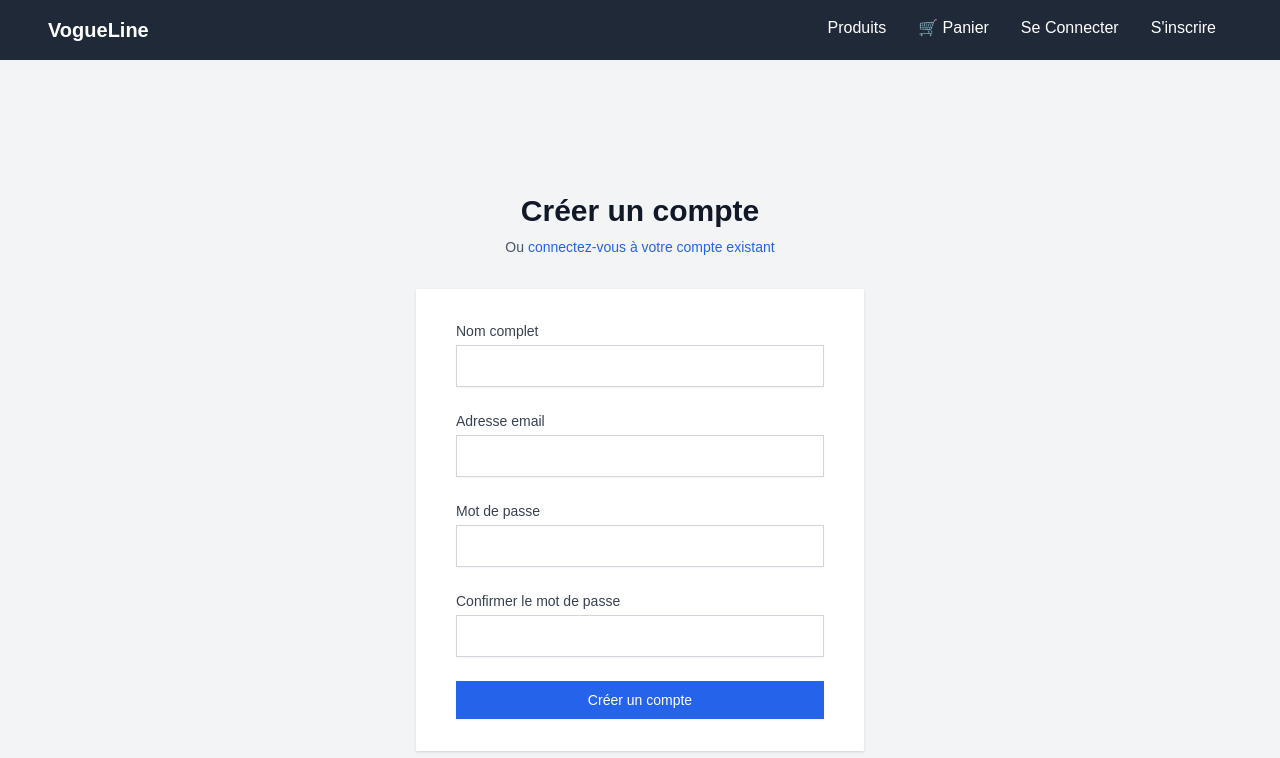
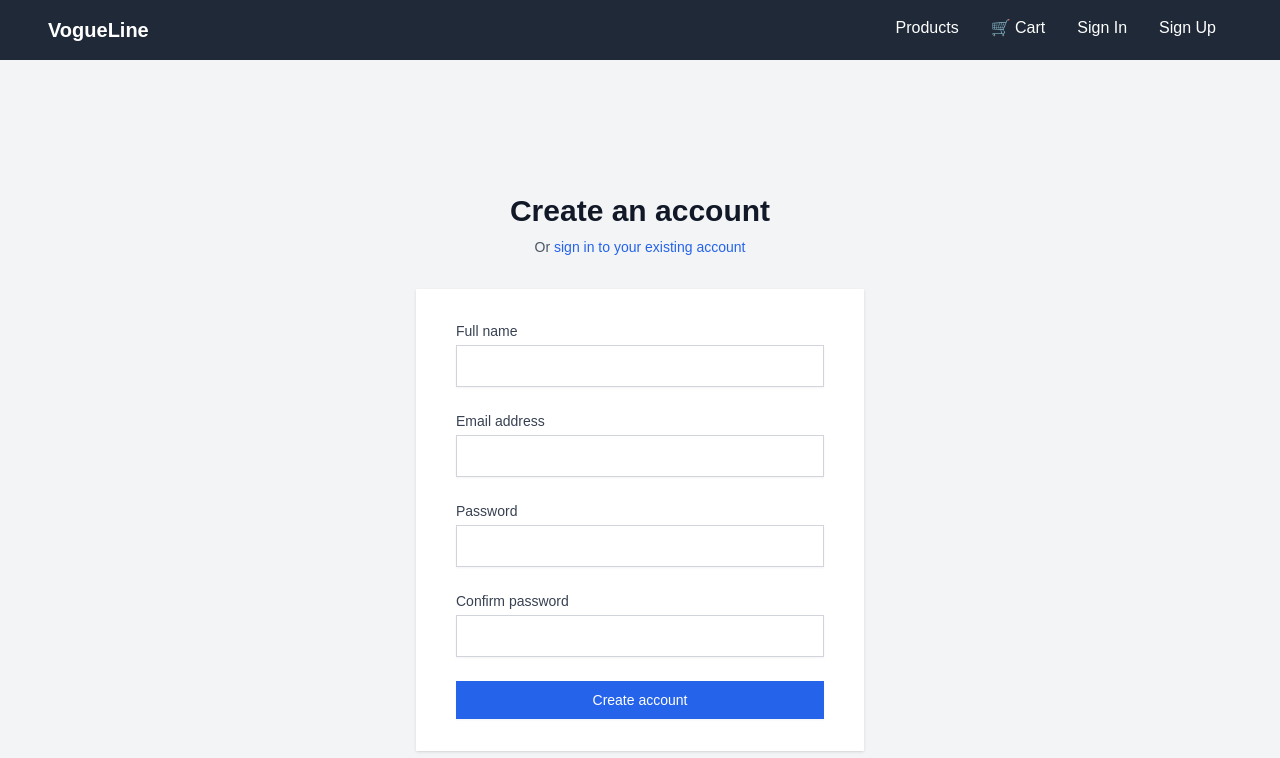
Before and after one commit to flobby41/EcomCore, a Next.js app in the folder frontend/: page /register in a window 1280 px wide. Shown: the top 758 px of the page. Built offline with nearby package versions, Linux system fonts and the light colour scheme.

Commit message:
translation vue english

```diff
--- a/frontend/components/Navbar.js
+++ b/frontend/components/Navbar.js
@@ -64,9 +64,9 @@ export default function Navbar() {
             <div className="container mx-auto flex justify-between">
                 <Link href="/" className="text-xl font-bold">VogueLine</Link>
                 <div>
-                    <Link href="/products" className="mx-4">Produits</Link>
-                    <Link href="/cart" className="mx-4 relative">
-                        🛒 Panier
+                    <Link href="/products" className="mx-4 hover:text-gray-300">Products</Link>
+                    <Link href="/cart" className="mx-4 hover:text-gray-300 relative">
+                        🛒 Cart
                         {cart.length > 0 && (
                             <span className="absolute -top-2 -right-2 bg-red-500 text-white rounded-full w-5 h-5 flex items-center justify-center text-xs">
                                 {cart.reduce((total, item) => total + item.quantity, 0)}
@@ -76,24 +76,24 @@ export default function Navbar() {
 
                     {isAuthenticated ? (
                         <>
-                            <Link href="/orders" className="mx-4">📦 Mes Commandes</Link>
+                            <Link href="/orders" className="mx-4 hover:text-gray-300">📦 My Orders</Link>
                             <button
                                 onClick={handleLogout}
                                 className="mx-4 bg-red-500 px-4 py-2 rounded hover:bg-red-700 transition"
                             >
-                                Se Déconnecter
+                                Sign Out
                             </button>
                         </>
                     ) : (
                         <>
-                            <Link href="/login" className="mx-4">Se Connecter</Link>
-                            <Link href="/register" className="mx-4">S'inscrire</Link>
+                            <Link href="/login" className="mx-4 hover:text-gray-300">Sign In</Link>
+                            <Link href="/register" className="mx-4 hover:text-gray-300">Sign Up</Link>
                             {cart.length > 0 && (
                                 <Link
                                     href="/checkout/guest"
                                     className="mx-4 bg-green-500 px-4 py-2 rounded hover:bg-green-600 transition"
                                 >
-                                    Commander en tant qu'invité
+                                    Guest Checkout
                                 </Link>
                             )}
                         </>
--- a/frontend/pages/login.js
+++ b/frontend/pages/login.js
@@ -29,13 +29,13 @@ export default function Login() {
             if (response.ok) {
                 localStorage.setItem("token", data.token);
                 await loadCart();
-                toast.success('Connexion réussie !');
+                toast.success('Successfully signed in!');
                 router.push("/products");
             } else {
-                toast.error(data.message || "Erreur lors de la connexion");
+                toast.error(data.message || "Error signing in");
             }
         } catch (error) {
-            toast.error("Erreur lors de la connexion");
+            toast.error("Error signing in");
         } finally {
             setIsLoading(false);
         }
@@ -45,12 +45,12 @@ export default function Login() {
         <div className="min-h-screen bg-gray-100 flex flex-col justify-center py-12 sm:px-6 lg:px-8">
             <div className="sm:mx-auto sm:w-full sm:max-w-md">
                 <h2 className="mt-6 text-center text-3xl font-extrabold text-gray-900">
-                    Connexion à votre compte
+                    Sign in to your account
                 </h2>
                 <p className="mt-2 text-center text-sm text-gray-600">
-                    Ou{' '}
+                    Or{' '}
                     <Link href="/register" className="font-medium text-blue-600 hover:text-blue-500">
-                        créez un nouveau compte
+                        create a new account
                     </Link>
                 </p>
             </div>
@@ -60,7 +60,7 @@ export default function Login() {
                     <form className="space-y-6" onSubmit={handleSubmit}>
                         <div>
                             <label htmlFor="email" className="block text-sm font-medium text-gray-700">
-                                Adresse email
+                                Email address
                             </label>
                             <div className="mt-1">
                                 <input
@@ -78,7 +78,7 @@ export default function Login() {
 
                         <div>
                             <label htmlFor="password" className="block text-sm font-medium text-gray-700">
-                                Mot de passe
+                                Password
                             </label>
                             <div className="mt-1">
                                 <input
@@ -103,13 +103,13 @@ export default function Login() {
                                     className="h-4 w-4 text-blue-600 focus:ring-blue-500 border-gray-300 rounded"
                                 />
                                 <label htmlFor="remember-me" className="ml-2 block text-sm text-gray-900">
-                                    Se souvenir de moi
+                                    Remember me
                                 </label>
                             </div>
 
                             <div className="text-sm">
                                 <a href="#" className="font-medium text-blue-600 hover:text-blue-500">
-                                    Mot de passe oublié ?
+                                    Forgot your password?
                                 </a>
                             </div>
                         </div>
@@ -120,7 +120,7 @@ export default function Login() {
                                 disabled={isLoading}
                                 className="w-full flex justify-center py-2 px-4 border border-transparent rounded-md shadow-sm text-sm font-medium text-white bg-blue-600 hover:bg-blue-700 focus:outline-none focus:ring-2 focus:ring-offset-2 focus:ring-blue-500 disabled:opacity-50"
                             >
-                                {isLoading ? 'Connexion...' : 'Se connecter'}
+                                {isLoading ? 'Signing in...' : 'Sign in'}
                             </button>
                         </div>
                     </form>
--- a/frontend/pages/products/[id].js
+++ b/frontend/pages/products/[id].js
@@ -43,7 +43,7 @@ export default function ProductDetail() {
                         onClick={handleAddToCart}
                         className="mt-6 bg-blue-500 text-white px-6 py-3 rounded-lg hover:bg-blue-600 transition transform active:scale-95"
                     >
-                        Ajouter au panier
+                        Add to Cart
                     </button>
                 </div>
             </div>
--- a/frontend/pages/register.js
+++ b/frontend/pages/register.js
@@ -25,7 +25,7 @@ export default function Register() {
         e.preventDefault();
 
         if (formData.password !== formData.confirmPassword) {
-            toast.error("Les mots de passe ne correspondent pas");
+            toast.error("Passwords do not match");
             return;
         }
 
@@ -45,13 +45,13 @@ export default function Register() {
             const data = await res.json();
 
             if (res.ok) {
-                toast.success("Inscription réussie !");
+                toast.success("Registration successful!");
                 router.push("/login");
             } else {
-                toast.error(data.message || "Erreur lors de l'inscription.");
+                toast.error(data.message || "Error during registration.");
             }
         } catch (error) {
-            toast.error("Erreur lors de l'inscription.");
+            toast.error("Error during registration.");
         } finally {
             setIsLoading(false);
         }
@@ -61,12 +61,12 @@ export default function Register() {
         <div className="min-h-screen bg-gray-100 flex flex-col justify-center py-12 sm:px-6 lg:px-8">
             <div className="sm:mx-auto sm:w-full sm:max-w-md">
                 <h2 className="mt-6 text-center text-3xl font-extrabold text-gray-900">
-                    Créer un compte
+                    Create an account
                 </h2>
                 <p className="mt-2 text-center text-sm text-gray-600">
-                    Ou{' '}
+                    Or{' '}
                     <Link href="/login" className="font-medium text-blue-600 hover:text-blue-500">
-                        connectez-vous à votre compte existant
+                        sign in to your existing account
                     </Link>
                 </p>
             </div>
@@ -76,7 +76,7 @@ export default function Register() {
                     <form className="space-y-6" onSubmit={handleRegister}>
                         <div>
                             <label htmlFor="name" className="block text-sm font-medium text-gray-700">
-                                Nom complet
+                                Full name
                             </label>
                             <div className="mt-1">
                                 <input
@@ -94,7 +94,7 @@ export default function Register() {
 
                         <div>
                             <label htmlFor="email" className="block text-sm font-medium text-gray-700">
-                                Adresse email
+                                Email address
                             </label>
                             <div className="mt-1">
                                 <input
@@ -112,7 +112,7 @@ export default function Register() {
 
                         <div>
                             <label htmlFor="password" className="block text-sm font-medium text-gray-700">
-                                Mot de passe
+                                Password
                             </label>
                             <div className="mt-1">
                                 <input
@@ -129,7 +129,7 @@ export default function Register() {
 
                         <div>
                             <label htmlFor="confirmPassword" className="block text-sm font-medium text-gray-700">
-                                Confirmer le mot de passe
+                                Confirm password
                             </label>
                             <div className="mt-1">
                                 <input
@@ -150,7 +150,7 @@ export default function Register() {
                                 disabled={isLoading}
                                 className="w-full flex justify-center py-2 px-4 border border-transparent rounded-md shadow-sm text-sm font-medium text-white bg-blue-600 hover:bg-blue-700 focus:outline-none focus:ring-2 focus:ring-offset-2 focus:ring-blue-500 disabled:opacity-50"
                             >
-                                {isLoading ? "Création en cours..." : "Créer un compte"}
+                                {isLoading ? "Creating account..." : "Create account"}
                             </button>
                         </div>
                     </form>
```
